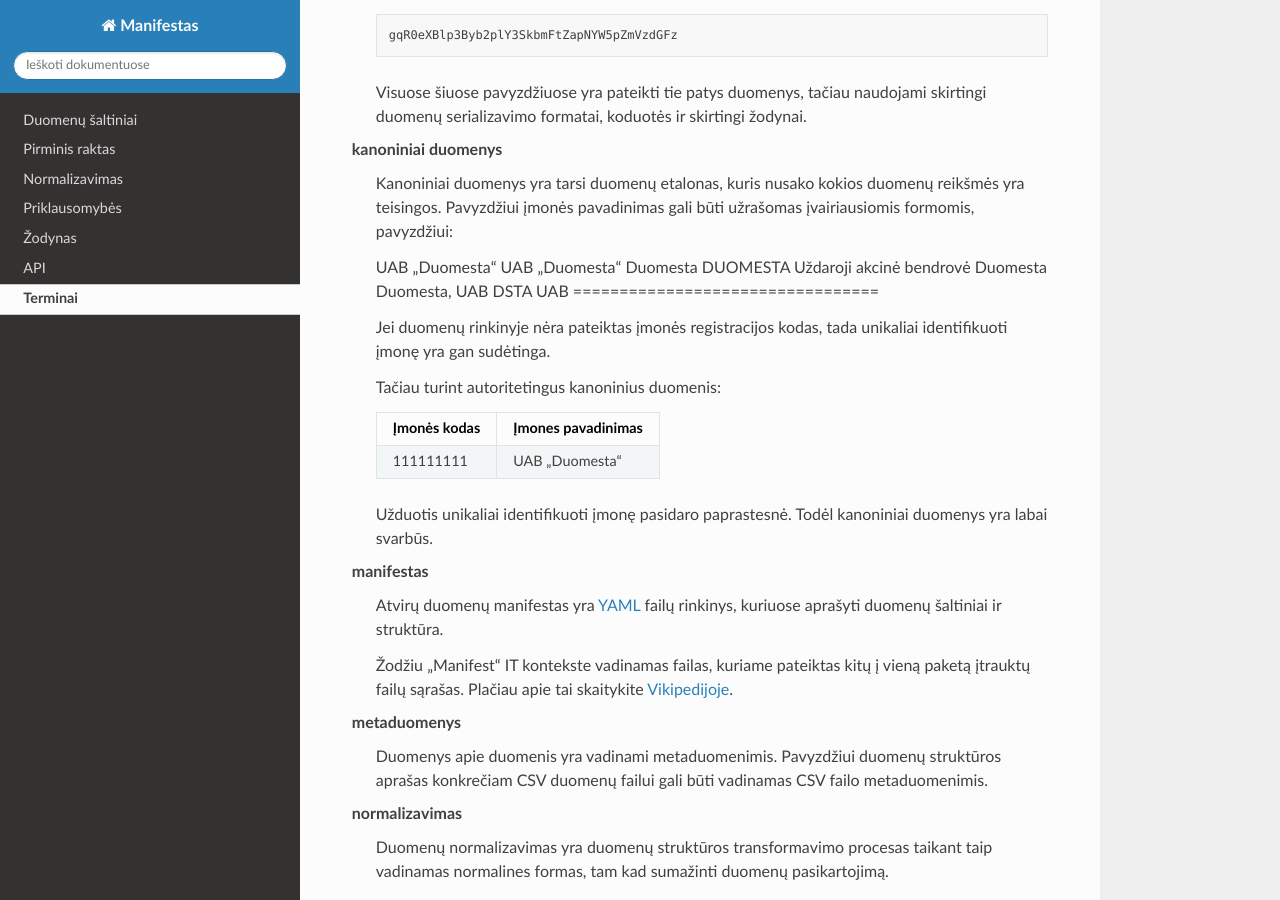
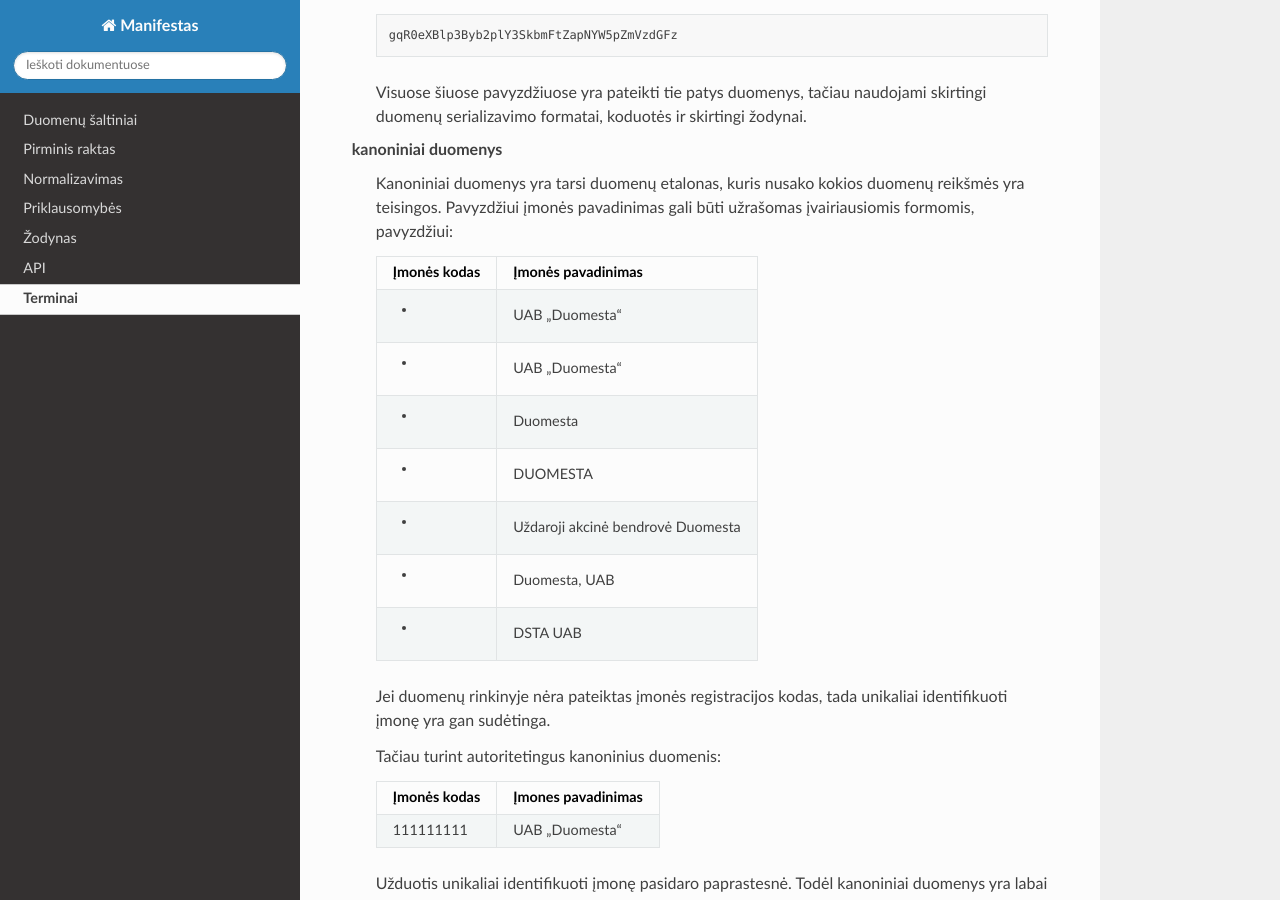
Before and after one commit to atviriduomenys/manifest, a Sphinx documentation site: the page built from docs/glossary.rst, in a window 1280 px wide and 900 px high, scrolled down 691 px. Built offline with Sphinx 7.4.7 and the Read the Docs theme 2.0.0, drawn with Linux system fonts in a browser that asks for light colours.

Commit message:
Fix rst table

```diff
--- a/docs/glossary.rst
+++ b/docs/glossary.rst
@@ -48,28 +48,28 @@ Terminai
       duomenų reikšmės yra teisingos. Pavyzdžiui įmonės pavadinimas gali būti
       užrašomas įvairiausiomis formomis, pavyzdžiui:
 
-      =================================
-      Įmonės pavadinimas
-      =================================
-      UAB "Duomesta"
-      UAB „Duomesta“
-      Duomesta
-      DUOMESTA
-      Uždaroji akcinė bendrovė Duomesta
-      Duomesta, UAB
-      DSTA UAB
-      =================================
+      ============ =================================
+      Įmonės kodas Įmonės pavadinimas
+      ============ =================================
+      -            UAB "Duomesta"
+      -            UAB „Duomesta“
+      -            Duomesta
+      -            DUOMESTA
+      -            Uždaroji akcinė bendrovė Duomesta
+      -            Duomesta, UAB
+      -            DSTA UAB
+      ============ =================================
 
       Jei duomenų rinkinyje nėra pateiktas įmonės registracijos kodas, tada
       unikaliai identifikuoti įmonę yra gan sudėtinga.
 
       Tačiau turint autoritetingus kanoninius duomenis:
 
-      ============ ==================
+      ============ =================================
       Įmonės kodas Įmones pavadinimas
-      ============ ==================
+      ============ =================================
       111111111    UAB "Duomesta"
-      ============ ==================
+      ============ =================================
 
       Užduotis unikaliai identifikuoti įmonę pasidaro paprastesnė. Todėl
       kanoniniai duomenys yra labai svarbūs.
```
